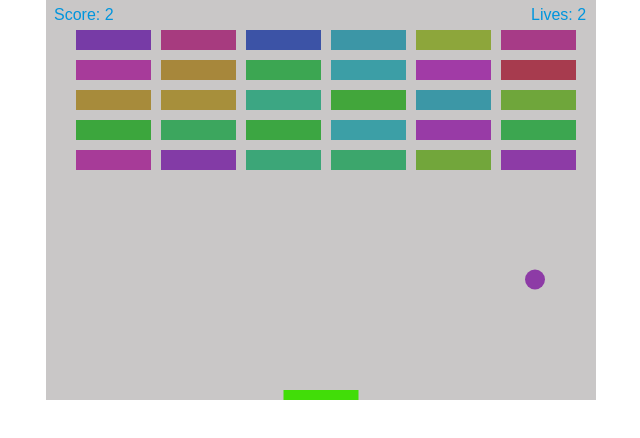
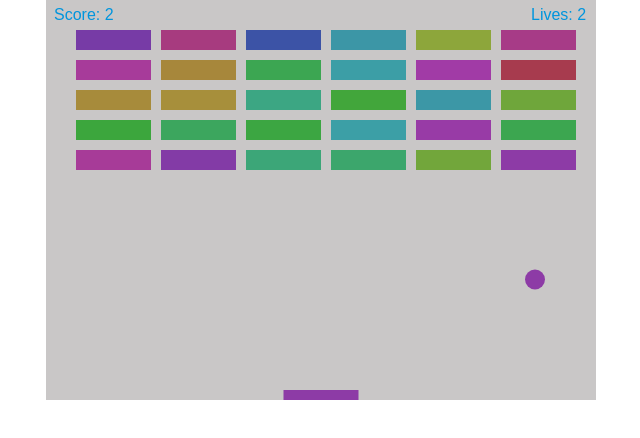
Before and after one commit to dmcg89/breakout, a plain HTML site: page index.html in a window 1280 px wide. Shown: the full height of the page, 319-959 px from the left. Drawn offline with Linux system fonts and the light colour scheme.

Commit message:
paddle working

```diff
--- a/index.html
+++ b/index.html
@@ -39,28 +39,36 @@
         }
     }
 
-    // function drawBall() {
-        // ctx.beginPath();
-        // ctx.arc(ball.x, ball.y, ball.radius, 0, Math.PI*2);
-        // ctx.fillStyle = "#FF0000";
-        // ctx.fill();
-        // ctx.closePath();
+    class Paddle {
+        constructor(width = 75, height = 10, color="#41dd08") {
+            this.width = width
+            this.height = height
+            this.color = color
+            this.x = (canvas.width-this.width) / 2
+        }
+        render(ctx) {
+            ctx.beginPath();
+            ctx.rect(this.x, canvas.height-this.height, this.width, this.height);
+            ctx.fillStyle = color;
+            ctx.fill();
+            ctx.closePath();
+        }
+    }
+
+    // function drawPaddle() {
+    //     ctx.beginPath();
+    //     ctx.rect(paddleX, canvas.height-paddleHeight, paddleWidth, paddleHeight);
+    //     ctx.fillStyle = "#41dd08";
+    //     ctx.fill();
+    //     ctx.closePath();
     // }
 
+    const ball = new Ball(canvas.width/2, canvas.height-30);
+    const paddle = new Paddle();
 
-    const ball = new Ball(canvas.width/2, canvas.height-30);
-
-    // let x = canvas.width/2;
-    // let y = canvas.height-30;
-
-    // const ballRadius = 10;
-
-    // let dx = 3;
-    // let dy = -3;
-
-    const paddleHeight = 10;
-    const paddleWidth = 75;
-    let paddleX = (canvas.width-paddleWidth) / 2;
+    // const paddleHeight = 10;
+    // const paddleWidth = 75;
+    // let paddleX = (canvas.width-paddleWidth) / 2;
 
     const rightPressed = false;
     const leftPressed = false;
@@ -143,7 +151,7 @@
     function mouseMoveHandler(e) {
         var relativeX = e.clientX - canvas.offsetLeft;
         if(relativeX > 0 && relativeX < canvas.width) {
-            paddleX = relativeX - paddleWidth/2;
+            paddle.x = relativeX - paddle.width/2;
         }
     }
 
@@ -163,14 +171,6 @@
         else if(e.key == "Left" || e.key == "ArrowLeft") {
             leftPressed = false;
         }
-    }
-
-    function drawPaddle() {
-        ctx.beginPath();
-        ctx.rect(paddleX, canvas.height-paddleHeight, paddleWidth, paddleHeight);
-        ctx.fillStyle = "#41dd08";
-        ctx.fill();
-        ctx.closePath();
     }
 
     function drawBricks() {
@@ -196,7 +196,8 @@
         drawBricks();
         // drawBall();
         ball.render(ctx);
-        drawPaddle();
+        // drawPaddle();
+        paddle.render(ctx);
         drawScore();
         drawLives();
         collisionDetection();
@@ -208,7 +209,7 @@
             ball.dy = -ball.dy;
         }
         else if(ball.y + ball.dy > canvas.height-ball.radius) {
-            if(ball.x > paddleX && ball.x < paddleX + paddleWidth) {
+            if(ball.x > paddle.x && ball.x < paddle.x + paddle.width) {
             ball.dy = -ball.dy;
             }
             else {
@@ -222,56 +223,23 @@
                 ball.y = canvas.height-30;
                 ball.dx = 3;
                 ball.dy = -3;
-                paddleX = (canvas.width-paddleWidth)/2;
+                paddle.x = (canvas.width-paddle.width)/2;
             }
             }
         }
 
-        if(rightPressed && paddleX < canvas.width-paddleWidth) {
-            paddleX += 7;
+        if(rightPressed && paddle.x < canvas.width-paddle.width) {
+            paddle.x += 7;
         }
-        else if(leftPressed && paddleX > 0) {
-            paddleX -= 7;
+        else if(leftPressed && paddle.x > 0) {
+            paddle.x -= 7;
         }
 
-        // ball.x += ball.dx;
-        // ball.y += ball.dy;
         ball.move()
         requestAnimationFrame(draw);
         }
-    // setInterval(draw, 10)
-    // var interval = setInterval(draw, 10);
     draw();
 
-
-    // function draw() {
-    //     ctx.clearRect(0, 0, canvas.width, canvas.height);
-    //     ctx.beginPath();
-    //     ctx.arc(x, y, 10, 0, Math.PI*2);
-    //     ctx.fillStyle = "#0095DD";
-    //     ctx.fill();
-    //     ctx.closePath();
-    //     x += dx;
-    //     y += dy;
-    // }
-
-    // ctx.beginPath();
-    // ctx.rect(20, 40, 50, 50);
-    // ctx.fillStyle = "#FF0000";
-    // ctx.fill();
-    // ctx.closePath();
-
-    // ctx.beginPath();
-    // ctx.arc(240, 160, 20, 0, Math.PI*2, false);
-    // ctx.fillStyle = "green";
-    // ctx.fill();
-    // ctx.closePath();
-
-    // ctx.beginPath();
-    // ctx.rect(160, 10, 100, 40);
-    // ctx.strokeStyle = "rgba(0, 0, 255, 0.5)";
-    // ctx.stroke();
-    // ctx.closePath();
 </script>
 
 </body>
```
